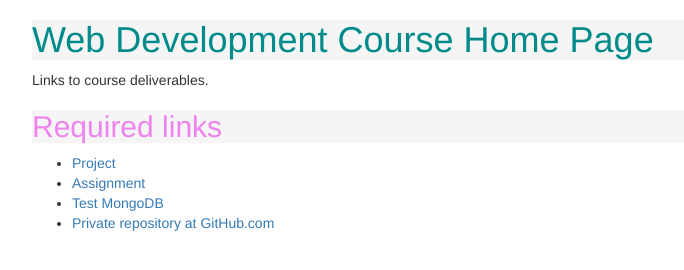
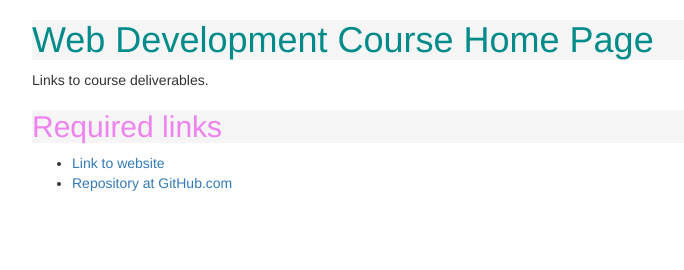
Before and after one commit to PratikJaipuria/develop-your-website, a website: page public/index.html in a window 1280 px wide. Shown: the whole page, without its empty margins (38-722 px from the left). Drawn offline with nearby package versions, Linux system fonts and the light colour scheme.

Commit message:
Working website

```diff
--- a/public/index.html
+++ b/public/index.html
@@ -26,17 +26,13 @@
 
     <h2>Required links</h2>
     <ul>
+
         <li>
-            <a href="project/index.html">Project</a>
+            <a href="assignment/index.html">Link to website</a>
         </li>
+
         <li>
-            <a href="assignment/index.html">Assignment</a>
-        </li>
-        <li>
-            <a href="test/index.html">Test MongoDB</a>
-        </li>
-        <li>
-            <a href="https://github.com/PratikJaipuria/jaipuria-pratik-webdev">Private repository at GitHub.com</a>
+            <a href="https://github.com/PratikJaipuria/develop-your-website">Repository at GitHub.com</a>
         </li>
     </ul>
 </div>
--- a/server.js
+++ b/server.js
@@ -8,12 +8,12 @@ app.use(bodyParser.urlencoded({ extended: false }));
 // configure a public directory to host static content
 app.use(express.static(__dirname + '/public'));
 
-require ("./test/app.js")(app);
+// require ("./test/app.js")(app);
 
-require("./mean-todo/app.js")(app);
+// require("./mean-todo/app.js")(app);
 
 require("./assignment/app.js")(app);
 
-var port = process.env.PORT || 3000;
+var port = process.env.PORT || 3006;
 
 app.listen(port);
```
